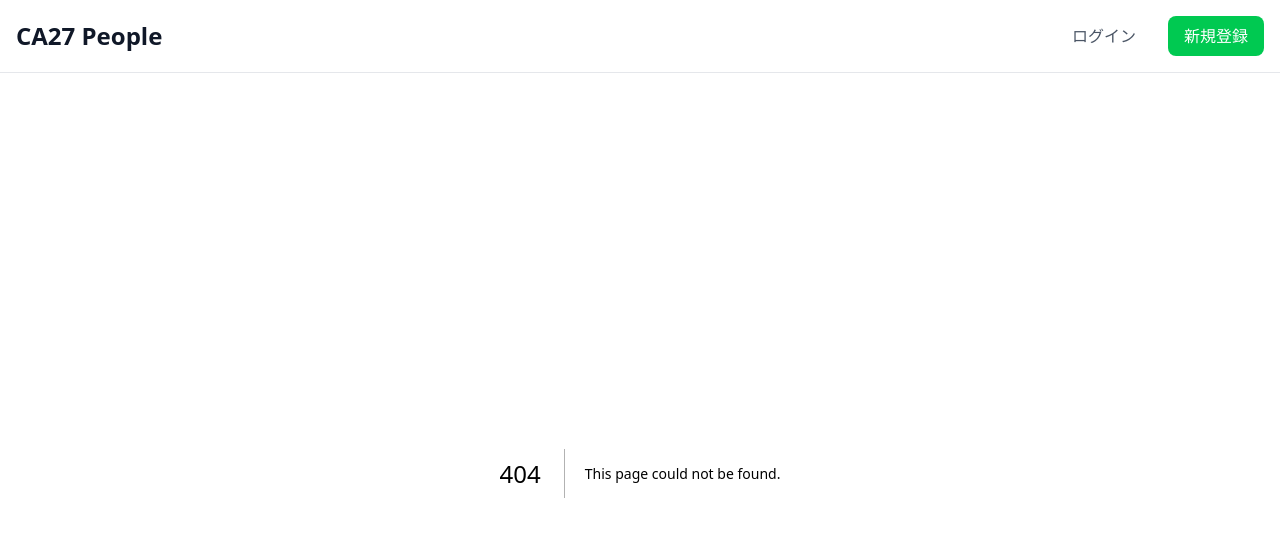
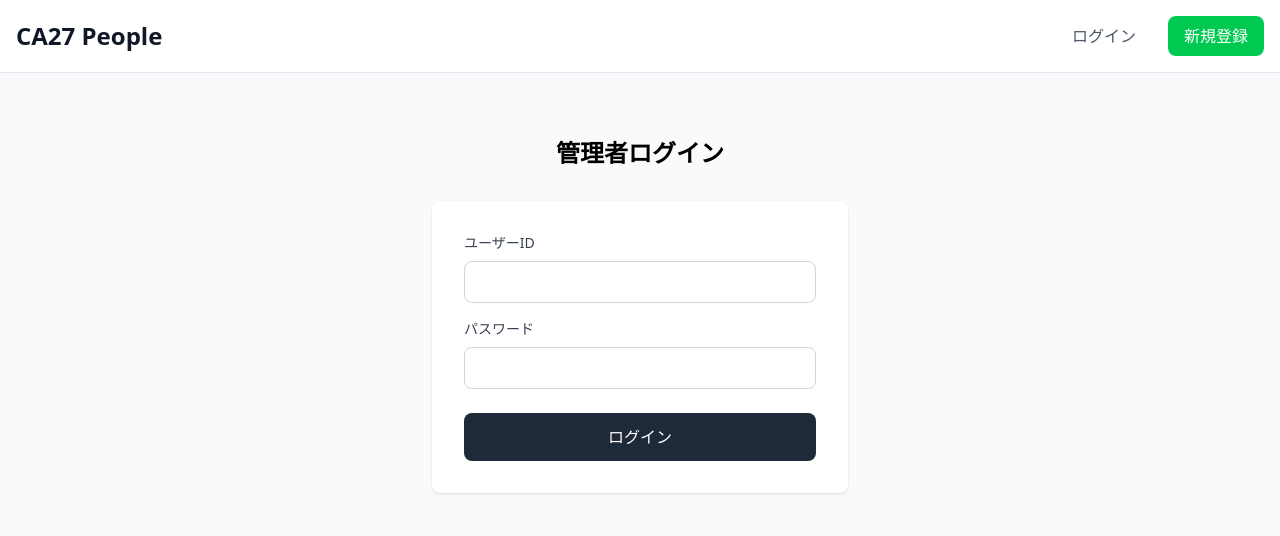
Before and after one commit to takaaaaaayuki/ca27-people, a Next.js app: page /admin/login in a window 1280 px wide. Before the commit this address had no page. Shown: the top 536 px of the page. Built offline with nearby package versions, Linux system fonts and the light colour scheme.

Commit message:
Add admin login and dashboard

```diff
--- /dev/null
+++ b/app/admin/login/page.tsx
@@ -0,0 +1,71 @@
+'use client'
+
+import { useState } from 'react'
+import { useRouter } from 'next/navigation'
+
+export default function AdminLogin() {
+  const router = useRouter()
+  const [userId, setUserId] = useState('')
+  const [password, setPassword] = useState('')
+  const [error, setError] = useState('')
+
+  const handleSubmit = (e: React.FormEvent) => {
+    e.preventDefault()
+    setError('')
+
+    // 管理者認証（シンプルな固定値チェック）
+    if (userId === 'admin' && password === 'admin') {
+      localStorage.setItem('isAdmin', 'true')
+      router.push('/admin')
+    } else {
+      setError('ユーザーIDまたはパスワードが正しくありません')
+    }
+  }
+
+  return (
+    <main className="max-w-md mx-auto px-4 py-16">
+      <h1 className="text-2xl font-bold text-center mb-8">管理者ログイン</h1>
+
+      <form onSubmit={handleSubmit} className="bg-white p-8 rounded-lg shadow">
+        {error && (
+          <div className="mb-4 p-3 bg-red-100 text-red-700 rounded">
+            {error}
+          </div>
+        )}
+
+        <div className="mb-4">
+          <label className="block text-sm font-medium text-gray-700 mb-2">
+            ユーザーID
+          </label>
+          <input
+            type="text"
+            value={userId}
+            onChange={(e) => setUserId(e.target.value)}
+            required
+            className="w-full px-3 py-2 border border-gray-300 rounded-lg focus:outline-none focus:ring-2 focus:ring-green-500"
+          />
+        </div>
+
+        <div className="mb-6">
+          <label className="block text-sm font-medium text-gray-700 mb-2">
+            パスワード
+          </label>
+          <input
+            type="password"
+            value={password}
+            onChange={(e) => setPassword(e.target.value)}
+            required
+            className="w-full px-3 py-2 border border-gray-300 rounded-lg focus:outline-none focus:ring-2 focus:ring-green-500"
+          />
+        </div>
+
+        <button
+          type="submit"
+          className="w-full py-3 bg-gray-800 text-white rounded-lg hover:bg-gray-900"
+        >
+          ログイン
+        </button>
+      </form>
+    </main>
+  )
+}
--- /dev/null
+++ b/app/admin/page.tsx
@@ -0,0 +1,135 @@
+'use client'
+
+import { useEffect, useState } from 'react'
+import { useRouter } from 'next/navigation'
+import { supabase } from '@/lib/supabase'
+import { Profile } from '@/lib/types'
+
+export default function AdminDashboard() {
+  const router = useRouter()
+  const [profiles, setProfiles] = useState<Profile[]>([])
+  const [loading, setLoading] = useState(true)
+
+  useEffect(() => {
+    // 管理者認証チェック
+    const isAdmin = localStorage.getItem('isAdmin')
+    if (!isAdmin) {
+      router.push('/admin/login')
+      return
+    }
+
+    fetchProfiles()
+  }, [router])
+
+  async function fetchProfiles() {
+    const { data, error } = await supabase
+      .from('profiles')
+      .select('*')
+      .order('created_at', { ascending: false })
+
+    if (error) {
+      console.error('Error fetching profiles:', error)
+    } else {
+      setProfiles(data || [])
+    }
+    setLoading(false)
+  }
+
+  async function handleDelete(profileId: string, profileName: string) {
+    const confirmed = window.confirm(`「${profileName}」のプロフィールを削除しますか？`)
+
+    if (!confirmed) return
+
+    const { error } = await supabase
+      .from('profiles')
+      .delete()
+      .eq('id', profileId)
+
+    if (error) {
+      alert('削除に失敗しました')
+      console.error('Delete error:', error)
+    } else {
+      alert('削除しました')
+      setProfiles(profiles.filter(p => p.id !== profileId))
+    }
+  }
+
+  const handleLogout = () => {
+    localStorage.removeItem('isAdmin')
+    router.push('/admin/login')
+  }
+
+  if (loading) {
+    return (
+      <main className="max-w-6xl mx-auto px-4 py-8">
+        <p className="text-center text-gray-500">読み込み中...</p>
+      </main>
+    )
+  }
+
+  return (
+    <main className="max-w-6xl mx-auto px-4 py-8">
+      <div className="flex justify-between items-center mb-8">
+        <h1 className="text-2xl font-bold">管理者ダッシュボード</h1>
+        <button
+          onClick={handleLogout}
+          className="px-4 py-2 bg-gray-200 text-gray-700 rounded-lg hover:bg-gray-300"
+        >
+          ログアウト
+        </button>
+      </div>
+
+      <div className="bg-white rounded-lg shadow overflow-hidden">
+        <table className="w-full">
+          <thead className="bg-gray-50">
+            <tr>
+              <th className="px-6 py-3 text-left text-sm font-medium text-gray-500">写真</th>
+              <th className="px-6 py-3 text-left text-sm font-medium text-gray-500">名前</th>
+              <th className="px-6 py-3 text-left text-sm font-medium text-gray-500">興味のある事業部</th>
+              <th className="px-6 py-3 text-left text-sm font-medium text-gray-500">登録日</th>
+              <th className="px-6 py-3 text-left text-sm font-medium text-gray-500">操作</th>
+            </tr>
+          </thead>
+          <tbody className="divide-y divide-gray-200">
+            {profiles.map((profile) => (
+              <tr key={profile.id}>
+                <td className="px-6 py-4">
+                  <div className="w-12 h-12 rounded-full bg-gray-200 overflow-hidden">
+                    {profile.photo_url ? (
+                      <img
+                        src={profile.photo_url}
+                        alt={profile.name}
+                        className="w-full h-full object-cover"
+                      />
+                    ) : (
+                      <div className="w-full h-full flex items-center justify-center text-gray-400 text-xs">
+                        No Image
+                      </div>
+                    )}
+                  </div>
+                </td>
+                <td className="px-6 py-4 font-medium text-gray-900">{profile.name}</td>
+                <td className="px-6 py-4 text-gray-600">{profile.interested_department || '-'}</td>
+                <td className="px-6 py-4 text-gray-600">
+                  {new Date(profile.created_at).toLocaleDateString('ja-JP')}
+                </td>
+                <td className="px-6 py-4">
+                  <button
+                    onClick={() => handleDelete(profile.id, profile.name)}
+                    className="px-3 py-1 bg-red-500 text-white text-sm rounded hover:bg-red-600"
+                  >
+                    削除
+                  </button>
+                </td>
+              </tr>
+            ))}
+          </tbody>
+        </table>
+
+        {profiles.length === 0 && (
+          <p className="text-center py-8 text-gray-500">プロフィールがありません</p>
+        )}
+      </div>
+    </main>
+  )
+}
```
